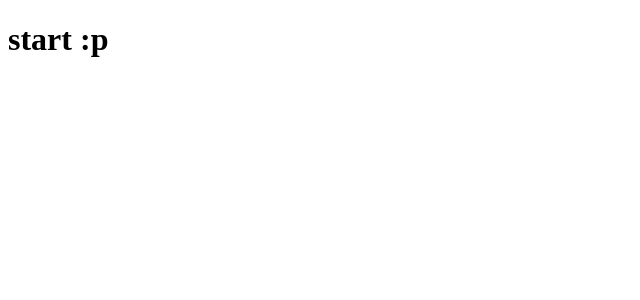
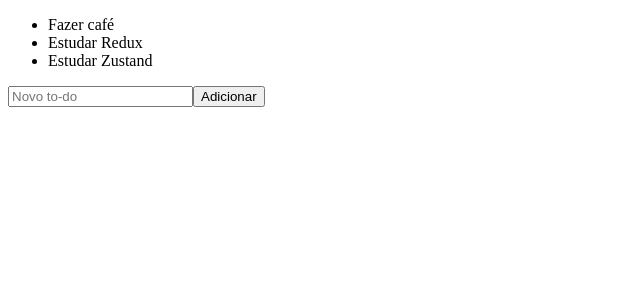
Before and after one commit to andrewgerez/redux-zustand, a React (Vite) app: page / in a window 1280 px wide. Shown: the top 300 px of the page, without its empty margins (0-640 px from the left). Built offline with nearby package versions, Linux system fonts and the light colour scheme.

Commit message:
feat: redux store

```diff
--- a/package.json
+++ b/package.json
@@ -10,8 +10,10 @@
     "preview": "vite preview"
   },
   "dependencies": {
+    "@reduxjs/toolkit": "^1.9.5",
     "react": "^18.2.0",
-    "react-dom": "^18.2.0"
+    "react-dom": "^18.2.0",
+    "react-redux": "^8.1.2"
   },
   "devDependencies": {
     "@types/react": "^18.2.15",
--- a/src/App.tsx
+++ b/src/App.tsx
@@ -1,5 +1,13 @@
-export function App() {
+import { Provider as ReduxProvider } from "react-redux"
+import { AddTodo } from "./components/AddTodo"
+import { TodoList } from "./components/TodoList"
+import { store } from "./store"
+
+export const App = () => {
   return (
-    <h1>start :p</h1>
+    <ReduxProvider store={store}>
+      <TodoList />
+      <AddTodo />
+    </ReduxProvider>
   )
 }
--- /dev/null
+++ b/src/components/AddTodo.tsx
@@ -0,0 +1,24 @@
+import { useState, FormEvent } from 'react'
+
+export const AddTodo = () => {
+  const [newTodo, setNewTodo] = useState('')
+
+  const handleNewTodo = (e: FormEvent) => {
+    e.preventDefault()
+
+    console.log(newTodo);
+  }
+
+  return (
+    <form onSubmit={handleNewTodo}>
+      <input
+        type="text"
+        placeholder="Novo to-do"
+        value={newTodo}
+        onChange={e => setNewTodo(e.target.value)}
+      />
+
+      <button type="submit">Adicionar</button>
+    </form>
+  )
+}
--- /dev/null
+++ b/src/components/TodoList.tsx
@@ -0,0 +1,16 @@
+import { useSelector } from 'react-redux'
+
+export const TodoList = () => {
+  const todos = useSelector(store => {
+    return store.todo
+  })
+
+  console.log('store', todos);
+
+
+  return (
+    <ul>
+      {todos.map(todo => <li key={todo}>{todo}</li>)}
+    </ul>
+  )
+}
--- /dev/null
+++ b/src/store/index.ts
@@ -0,0 +1,14 @@
+import { configureStore, createSlice } from '@reduxjs/toolkit'
+
+const todoSlice = createSlice({
+  name: 'todo',
+  initialState: ['Fazer café', 'Estudar Redux', 'Estudar Zustand'],
+
+  reducers: {},
+})
+
+export const store = configureStore({
+  reducer: {
+    todo: todoSlice.reducer
+  }
+})
```
Also changed, not shown: 1 other file (tests, documents, lock files or other folders).
